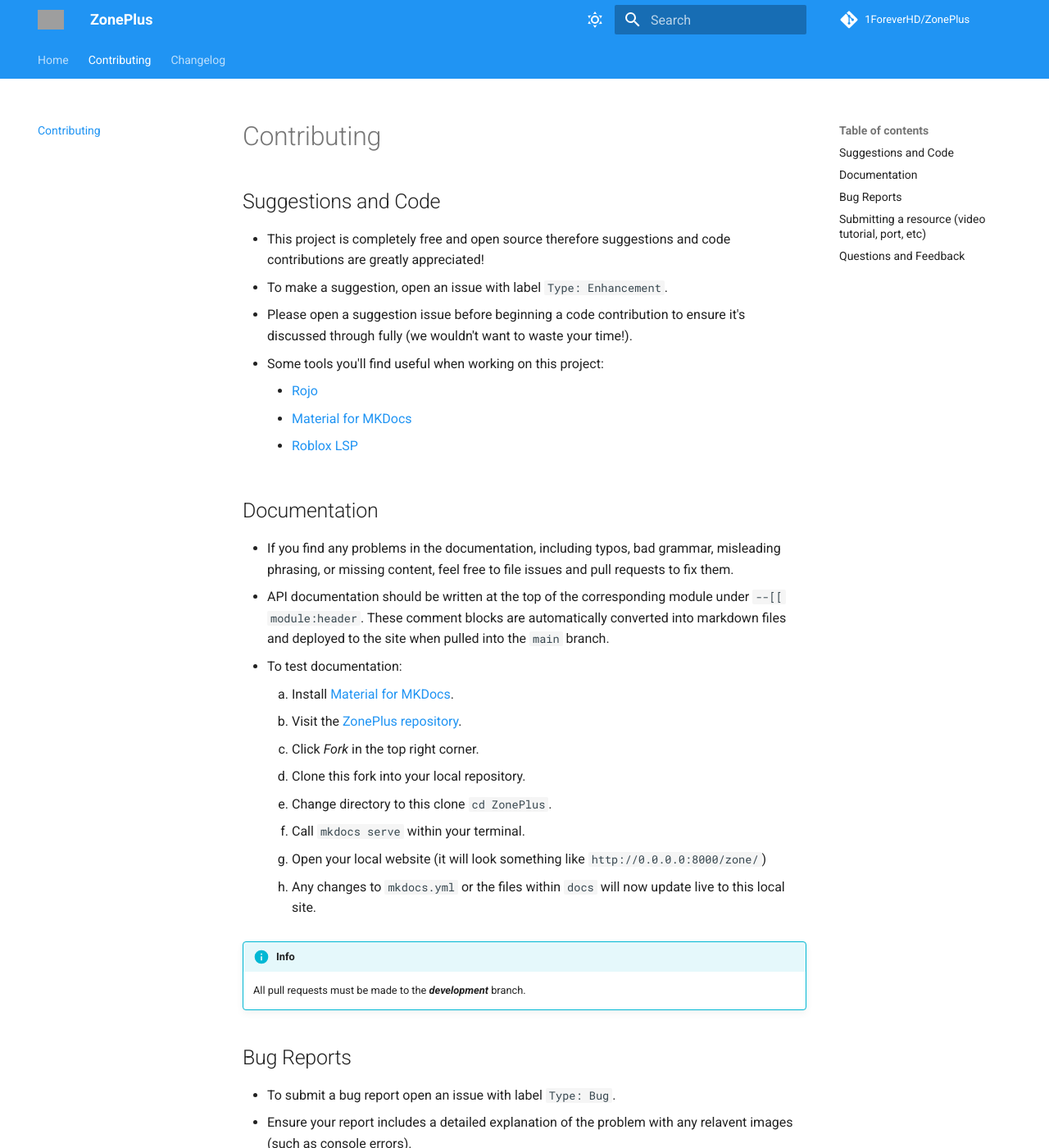
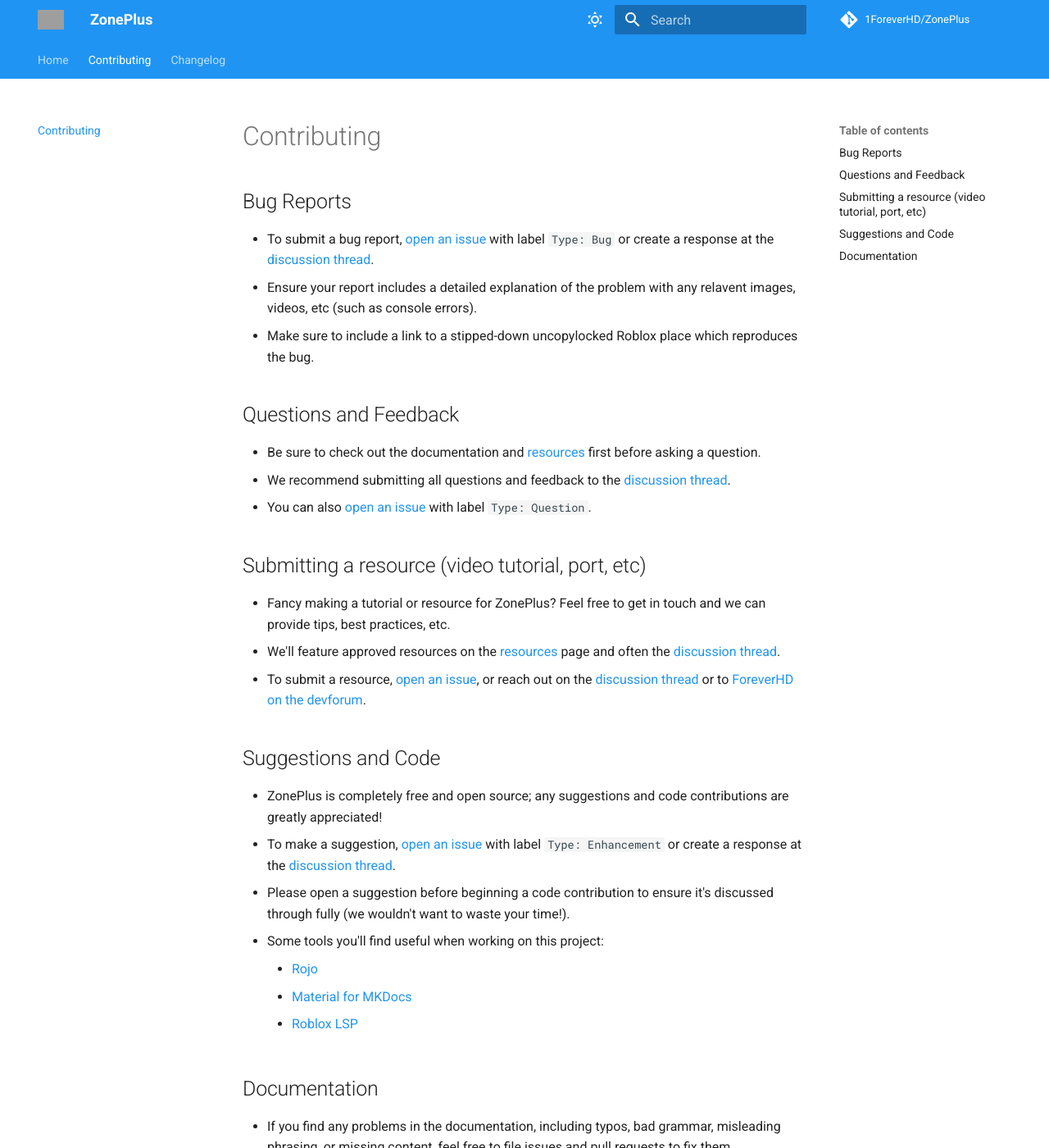
Before and after one commit to 1ForeverHD/ZonePlus, an MkDocs documentation site: the page built from docs/contributing.md, in a window 1280 px wide and 1400 px high. Shown: the whole window at 82% size. Built offline with MkDocs 1.6.1 and Material for MkDocs 9.7.7, drawn with Linux system fonts in a browser that asks for light colours; comment, search, counter and statistics services are not loaded; some of the changed text lies outside the part shown; grey boxes are pictures that could not be loaded.

Commit message:
Updated contributing

```diff
--- a/docs/contributing.md
+++ b/docs/contributing.md
@@ -2,11 +2,28 @@
 [resources]: https://1foreverhd.github.io/ZonePlus/resources/
 [Material for MKDocs]: https://squidfunk.github.io/mkdocs-material/
 [ForeverHD on the devforum]: https://devforum.roblox.com/u/ForeverHD/summary
+[ZonePlus repository]: https://github.com/1ForeverHD/ZonePlus
+[open an issue]: https://github.com/1ForeverHD/ZonePlus/issues
+
+## Bug Reports
+- To submit a bug report, [open an issue] with label ``Type: Bug`` or create a response at the [discussion thread].
+- Ensure your report includes a detailed explanation of the problem with any relavent images, videos, etc (such as console errors).
+- Make sure to include a link to a stipped-down uncopylocked Roblox place which reproduces the bug.
+
+## Questions and Feedback
+- Be sure to check out the documentation and [resources] first before asking a question.
+- We recommend submitting all questions and feedback to the [discussion thread].
+- You can also [open an issue] with label ``Type: Question``.
+
+## Submitting a resource (video tutorial, port, etc)
+- Fancy making a tutorial or resource for ZonePlus? Feel free to get in touch and we can provide tips, best practices, etc.
+- We'll feature approved resources on the [resources] page and often the [discussion thread].
+- To submit a resource, [open an issue], or reach out on the [discussion thread] or to [ForeverHD on the devforum].
 
 ## Suggestions and Code
-- This project is completely free and open source therefore suggestions and code contributions are greatly appreciated!
-- To make a suggestion, open an issue with label ``Type: Enhancement``.
-- Please open a suggestion issue before beginning a code contribution to ensure it's discussed through fully (we wouldn't want to waste your time!).
+- ZonePlus is completely free and open source; any suggestions and code contributions are greatly appreciated!
+- To make a suggestion, [open an issue] with label ``Type: Enhancement`` or create a response at the [discussion thread].
+- Please open a suggestion before beginning a code contribution to ensure it's discussed through fully (we wouldn't want to waste your time!).
 - Some tools you'll find useful when working on this project:
     - [Rojo](https://rojo.space/docs/)
     - [Material for MKDocs]
@@ -17,27 +34,14 @@
 - API documentation should be written at the top of the corresponding module under ``--[[ module:header``. These comment blocks are automatically converted into markdown files and deployed to the site when pulled into the ``main`` branch.
 - To test documentation:
     1. Install [Material for MKDocs].
-    2. Visit the [ZonePlus repository](https://github.com/1ForeverHD/ZonePlus).
+    2. Visit the [ZonePlus repository].
     3. Click *Fork* in the top right corner.
     4. Clone this fork into your local repository.
     5. Change directory to this clone ``cd ZonePlus``.
-    6. Call ``mkdocs serve`` within your terminal.
-    7. Open your local website (it will look something like ``http://0.0.0.0:8000/zone/``)
-    8. Any changes to ``mkdocs.yml`` or the files within ``docs`` will now update live to this local site.
+    6. Swap to the development branch ``git checkout development``.
+    7. Call ``mkdocs serve`` within your terminal.
+    8. Open your local website (it will look something like ``http://0.0.0.0:8000``)
+    9. Any changes to ``mkdocs.yml`` or the files within ``docs`` will now update live to this local site.
 
-!!! info
+!!! important
     All pull requests must be made to the ***development*** branch.
-
-## Bug Reports
-- To submit a bug report open an issue with label ``Type: Bug``.
-- Ensure your report includes a detailed explanation of the problem with any relavent images (such as console errors).
-
-## Submitting a resource (video tutorial, port, etc)
-- Resources to improve the usability of this project are much welcome!
-- Approved resources are featured in [resources] and potentially the [discussion thread].
-- To submit a resource, open an issue or reach out to [ForeverHD on the devforum].
-
-## Questions and Feedback
-- Be sure to check out the documentation and [resources] first before asking a question.
-- We recommend submitting all questions and feedback on the [discussion thread].
-- You can also open an issue with label ``Type: Question``.
```
